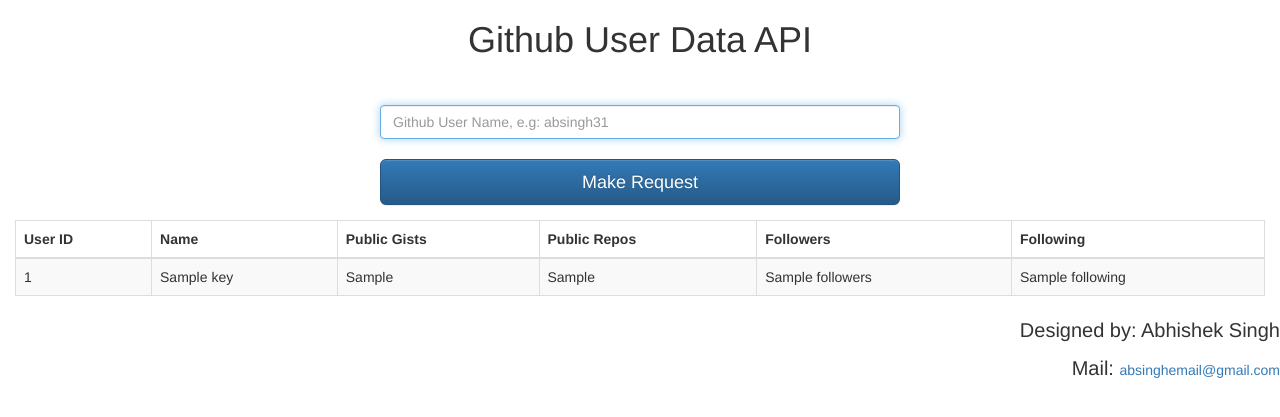
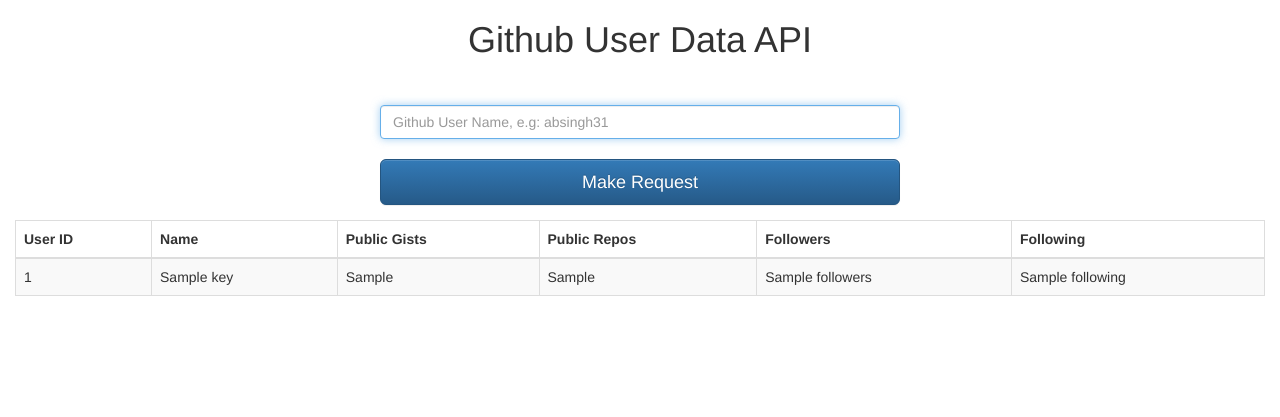
Before and after one commit to absingh31/Github_user_API, a Django app: template app/templates/app/profile.html in a window 1280 px wide. Shown: the top 417 px of the page. Run offline with Django 3.2, Linux system fonts and the light colour scheme; the template is opened without the code that fills it: most values are stand-ins (such as "Sample title", 1, 10 or a date in 2020); some libraries are stand-ins or nearby versions.

Commit message:
Small bug fix

```diff
--- a/app/templates/app/profile.html
+++ b/app/templates/app/profile.html
@@ -58,11 +58,11 @@
           </table>
       </div>
     </div>
-<footer>
-  <p align="right" style="font-size: 20px">Designed by: Abhishek Singh</p>
-  <p align="right" style="font-size: 20px">Mail: <a style="font-size: 14px" href="mailto:absinghemail@gmail.com">
-  absinghemail@gmail.com</a></p>
-</footer>
+{#<footer>#}
+{#  <p align="right" style="font-size: 20px">Designed by: Abhishek Singh</p>#}
+{#  <p align="right" style="font-size: 20px">Mail: <a style="font-size: 14px" href="mailto:absinghemail@gmail.com">#}
+{#  absinghemail@gmail.com</a></p>#}
+{#</footer>#}
 </body>
 
 </html>
```
Also changed, not shown: app/views.py (+5 -4 lines), README.md, app/migrations/0016_auto_20170731_1416.py (added), db.sqlite3.
